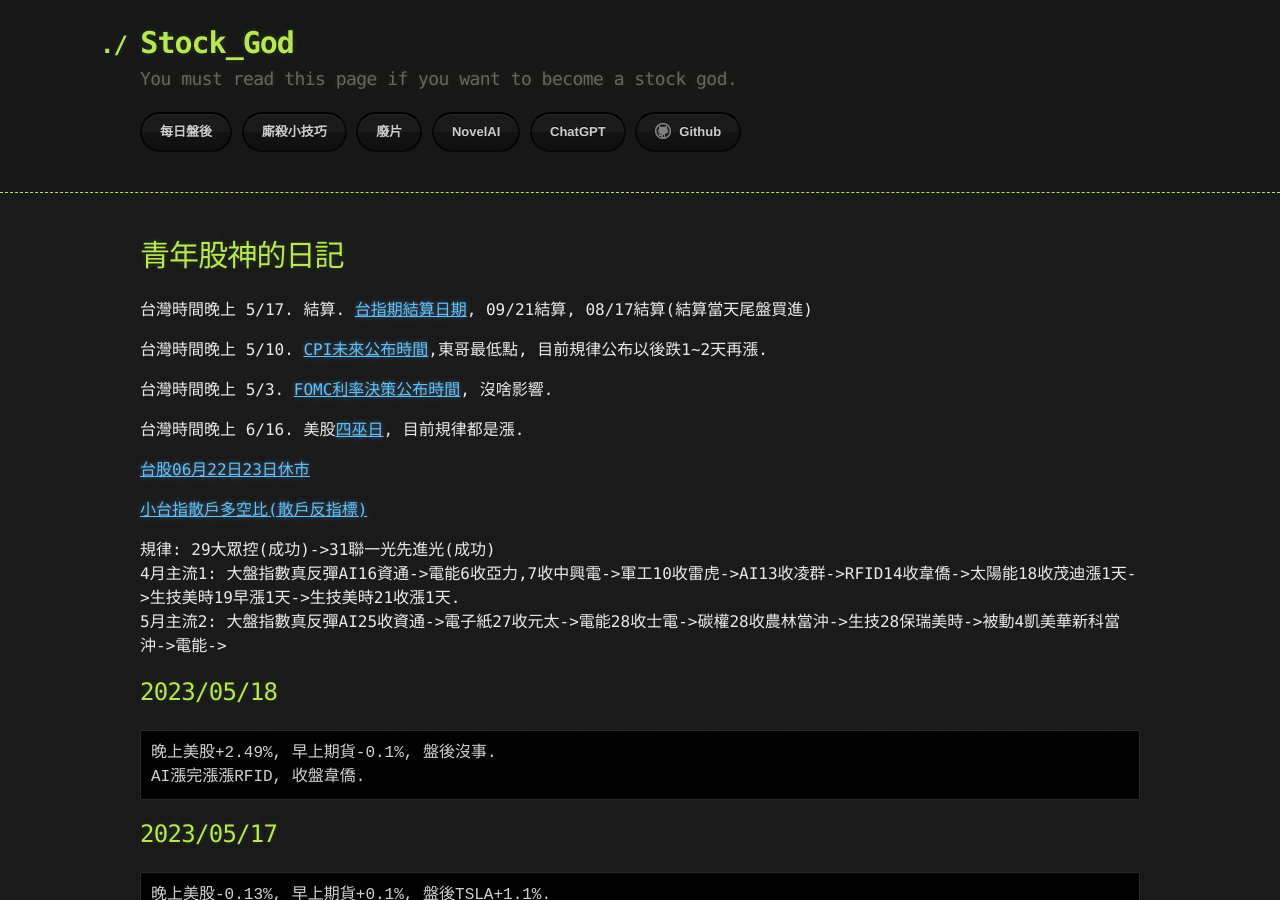
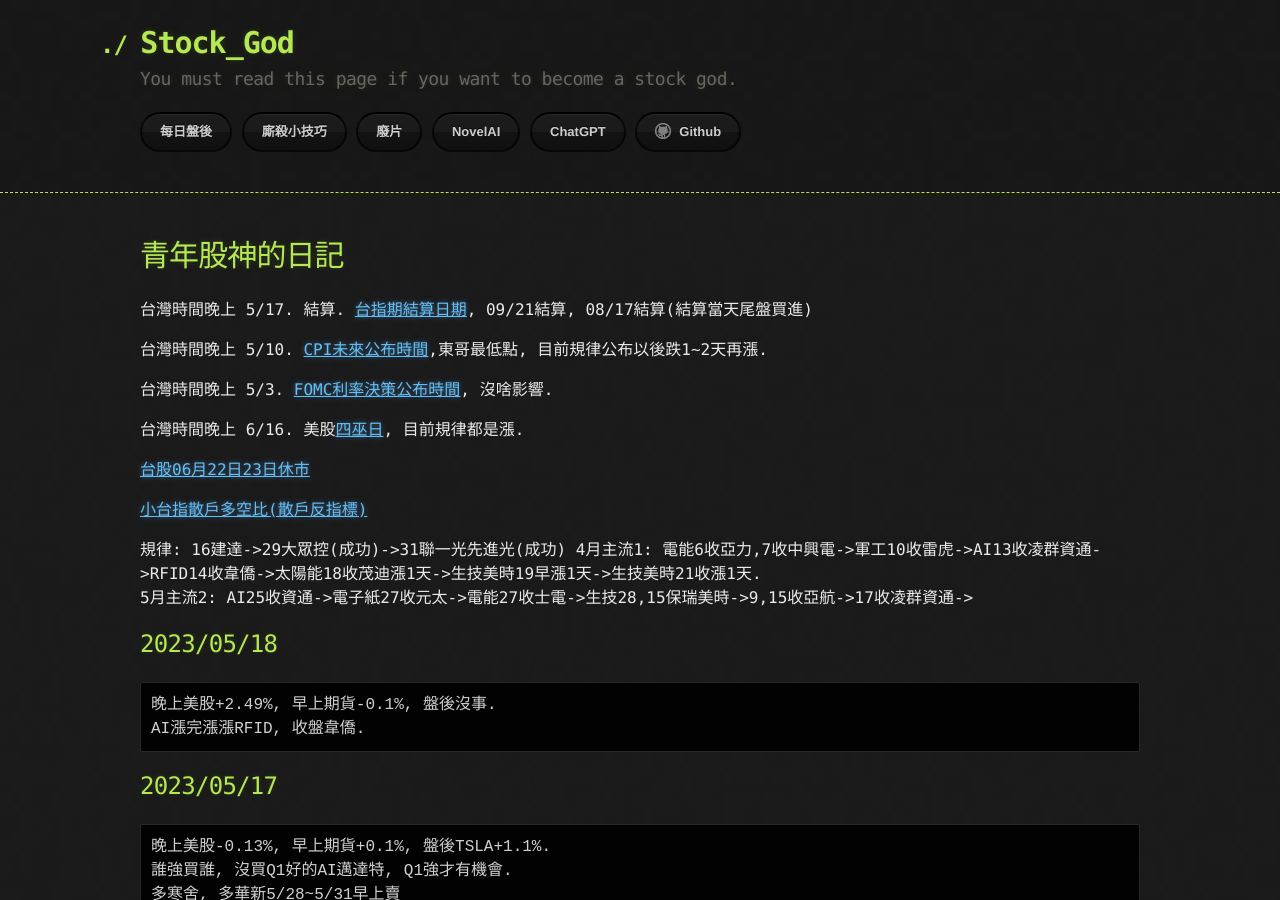
Before and after one commit to lepg5487/Stock_God, a Jekyll site: the page built from index.md, in a window 1280 px wide and 900 px high. Built offline with Jekyll 4.4.1, drawn with Linux system fonts in a browser that asks for light colours; our own code applies the rules of GitHub Pages for plain Markdown files.

Commit message:
Update index.md

````diff
--- a/index.md
+++ b/index.md
@@ -16,9 +16,9 @@
 
 [小台指散戶多空比(散戶反指標)](https://www.macromicro.me/charts/20069/tw-mtx-long-to-short-ratio-of-individual-player)
 
-規律: 29大眾控(成功)->31聯一光先進光(成功)
-4月主流1: 大盤指數真反彈AI16資通->電能6收亞力,7收中興電->軍工10收雷虎->AI13收凌群->RFID14收韋僑->太陽能18收茂迪漲1天->生技美時19早漲1天->生技美時21收漲1天.
-5月主流2: 大盤指數真反彈AI25收資通->電子紙27收元太->電能28收士電->碳權28收農林當沖->生技28保瑞美時->被動4凱美華新科當沖->電能->
+規律: 16建達->29大眾控(成功)->31聯一光先進光(成功)
+4月主流1: 電能6收亞力,7收中興電->軍工10收雷虎->AI13收凌群資通->RFID14收韋僑->太陽能18收茂迪漲1天->生技美時19早漲1天->生技美時21收漲1天.
+5月主流2: AI25收資通->電子紙27收元太->電能27收士電->生技28,15保瑞美時->9,15收亞航->17收凌群資通->
 
 ## 2023/05/18
 ```
````
